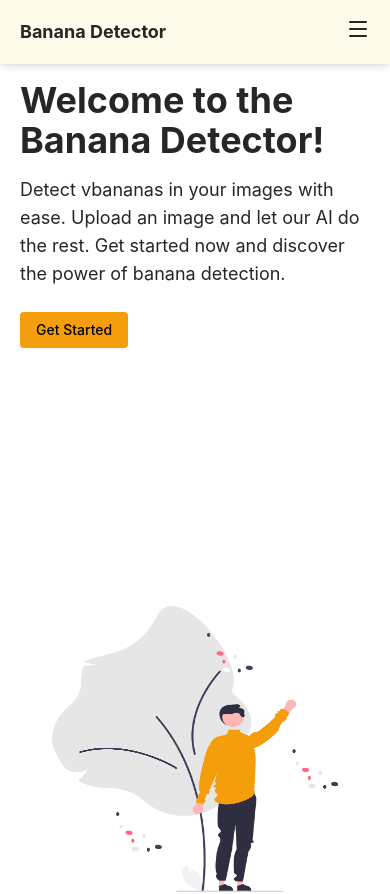
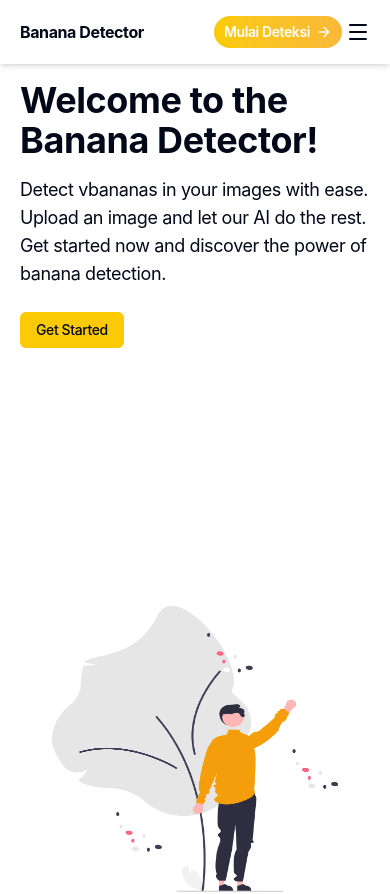
Before and after one commit to Ibrhm1/Banana-Detector, a Next.js app: page / in a window 390 px wide. Shown: the top 894 px of the page. Built offline with nearby package versions, Linux system fonts and the light colour scheme.

Commit message:
feat: create a component navbar and responsive

```diff
--- a/src/components/common/Navbar.tsx
+++ b/src/components/common/Navbar.tsx
@@ -1,8 +1,9 @@
-import { Menu } from 'lucide-react';
+import { ArrowRight, Menu } from 'lucide-react';
 import Link from 'next/link';
 import { usePathname } from 'next/navigation';
 import { HREF_MENU_MAINTANCE, NAVBAR_MENUS } from '~/constants/navbar-constant';
 import { cn } from '~/lib/utils';
+import { Button } from '../ui/button';
 import {
   Sheet,
   SheetContent,
@@ -15,12 +16,29 @@ export default function Navbar() {
   const pathname = usePathname();
 
   return (
-    <nav className="fixed z-50 top-0 left-0 w-full bg-accent shadow-md flex items-center justify-between h-16 px-5 lg:px-20">
+    <nav className="fixed z-50 top-0 left-0 w-full bg-white shadow-md flex items-center justify-between h-16 px-5 md:px-8 lg:px-10">
       <section>
-        <h1 className="font-bold text-lg lg:text-xl">Banana Detector</h1>
+        <Link href={NAVBAR_MENUS[1].href}>
+          <h1 className="font-bold text-base lg:text-xl">Banana Detector</h1>
+        </Link>
       </section>
 
-      <section className="md:hidden">
+      <section className="flex items-center gap-1 md:hidden">
+        <Button
+          asChild
+          variant="default"
+          size="sm"
+          className="rounded-full hover:-translate-y-0.5 hover:shadow-xl transition-all duration-300 bg-linear-to-r from-primary to-chart-2"
+        >
+          <Link
+            href={NAVBAR_MENUS[0].href}
+            className="font-semibold text-white"
+          >
+            Mulai Deteksi
+            <ArrowRight />
+          </Link>
+        </Button>
+
         <Sheet>
           <SheetTrigger>
             <Menu />
@@ -32,34 +50,36 @@ export default function Navbar() {
             </SheetHeader>
 
             <div className="flex flex-col px-4 gap-3">
-              {NAVBAR_MENUS.map((menu, menuIndex) => (
+              {NAVBAR_MENUS.slice(1, NAVBAR_MENUS.length).map(
+                (menu, menuIndex) => (
                   <Link
                     key={menuIndex}
                     href={menu?.href || HREF_MENU_MAINTANCE.maintance.href}
                     className={cn(
-                    'font-normal text-base px-4 py-1 rounded-xl hover:border-b-2 hover:border-primary transition-colors focus:border-b-2 focus:border-primary focus:outline-none',
+                      'font-normal text-base px-4 py-1 hover:border-primary hover:text-chart-2 transition-colors focus:border-b-2 focus:border-primary focus:outline-none',
                       menu.href === pathname
-                      ? 'border-b-2 border-primary font-semibold bg-linear-to-t from-primary/10 to-transparent'
+                        ? 'border-b-2 border-primary font-semibold text-chart-2'
                         : 'text-gray-600'
                     )}
                   >
                     {menu.name}
                   </Link>
-              ))}
+                )
+              )}
             </div>
           </SheetContent>
         </Sheet>
       </section>
 
-      <section className="hidden md:flex gap-3">
-        {NAVBAR_MENUS.map((menu, index) => (
+      <section className="hidden md:flex gap-3 ">
+        {NAVBAR_MENUS.slice(1, NAVBAR_MENUS.length).map((menu, index) => (
           <Link
             key={index}
             href={menu?.href || HREF_MENU_MAINTANCE.maintance.href}
             className={cn(
-              'font-normal text-base rounded-xl px-4 py-1 hover:border-b-2 hover:border-primary transition-colors focus:border-b-2 focus:border-primary focus:outline-none',
+              'font-normal text-base px-4 py-1 hover:border-primary hover:text-chart-2 transition-colors focus:border-b-2 focus:border-primary focus:outline-none',
               menu.href === pathname
-                ? 'border-b-2 border-primary font-semibold bg-linear-to-t from-primary/10 to-transparent'
+                ? 'border-b-2 border-primary font-semibold text-chart-2'
                 : 'text-gray-600'
             )}
           >
@@ -67,6 +87,22 @@ export default function Navbar() {
           </Link>
         ))}
       </section>
+
+      <section className="hidden md:block">
+        <Button
+          asChild
+          variant="default"
+          className="rounded-full hover:-translate-y-0.5 hover:shadow-xl transition-all duration-300 bg-linear-to-r from-primary to-chart-2"
+        >
+          <Link
+            href={NAVBAR_MENUS[0].href}
+            className="font-semibold text-white"
+          >
+            Mulai Deteksi
+            <ArrowRight />
+          </Link>
+        </Button>
+      </section>
     </nav>
   );
 }
--- a/src/components/layouts/LayoutRoot.tsx
+++ b/src/components/layouts/LayoutRoot.tsx
@@ -1,18 +1,7 @@
-import { Geist, Geist_Mono } from 'next/font/google';
 import Footer from '../common/Footer';
 import Navbar from '../common/Navbar';
 import PageHead from '../common/PageHead';
 import LayoutMaintenance from './LayoutMaintenance';
-
-const geistSans = Geist({
-  variable: '--font-geist-sans',
-  subsets: ['latin'],
-});
-
-const geistMono = Geist_Mono({
-  variable: '--font-geist-mono',
-  subsets: ['latin'],
-});
 
 type LayoutRootProps = {
   children: React.ReactNode;
@@ -26,7 +15,7 @@ export default function LayoutRoot({
   mode = 'default',
 }: LayoutRootProps) {
   return (
-    <main className={`${geistSans.variable} ${geistMono.variable} font-sans `}>
+    <main className={`font-sans `}>
       <PageHead title={title} />
 
       <Navbar />
--- a/src/constants/navbar-constant.ts
+++ b/src/constants/navbar-constant.ts
@@ -1,15 +1,24 @@
-export const NAVBAR_MENUS = [
+type NavbarMenuType = {
+  name: string;
+  href: string;
+};
+
+export const NAVBAR_MENUS: NavbarMenuType[] = [
   {
-    name: 'Home',
+    name: 'Deteksi',
+    href: '/deteksi',
+  },
+  {
+    name: 'Beranda',
     href: '/',
   },
   {
-    name: 'Predict',
-    href: '/predict',
+    name: 'Fitur',
+    href: '/fitur',
   },
   {
-    name: 'About',
-    // href: '/about',
+    name: 'Tentang Kami',
+    href: '/tentang-kami',
   },
 ];
 
--- a/src/pages/_document.tsx
+++ b/src/pages/_document.tsx
@@ -1,10 +1,10 @@
-import { Html, Head, Main, NextScript } from "next/document";
+import { Head, Html, Main, NextScript } from 'next/document';
 
 export default function Document() {
   return (
     <Html lang="en">
       <Head />
-      <body className="antialiased">
+      <body className="antialiased font-sans">
         <Main />
         <NextScript />
       </body>
--- a/src/pages/predict/index.tsx
+++ /dev/null
@@ -1,14 +0,0 @@
-import LayoutRoot from '~/components/layouts/LayoutRoot';
-import { Button } from '~/components/ui/button';
-
-export default function Predict() {
-  return (
-    <LayoutRoot title="Home" mode="maintenance">
-      <main className="min-h-screen flex flex-col items-center justify-center bg-gray-300">
-        <h1>Hello, Banana Detector!</h1>
-
-        <Button onClick={() => alert('Anjay')}>Click me</Button>
-      </main>
-    </LayoutRoot>
-  );
-}
--- a/src/styles/globals.css
+++ b/src/styles/globals.css
@@ -6,202 +6,182 @@
 @custom-variant dark (&:is(.dark *));
 
 :root {
-  --background: oklch(1 0 0);
-  --foreground: oklch(0.2686 0 0);
+  --background: oklch(0.9891 0.0132 102.0083);
+  --foreground: oklch(0.1363 0.0364 259.201);
   --card: oklch(1 0 0);
-  --card-foreground: oklch(0.2686 0 0);
+  --card-foreground: oklch(0.1363 0.0364 259.201);
   --popover: oklch(1 0 0);
-  --popover-foreground: oklch(0.2686 0 0);
-  --primary: oklch(0.7686 0.1647 70.0804);
-  --primary-foreground: oklch(0 0 0);
-  --secondary: oklch(0.967 0.0029 264.5419);
-  --secondary-foreground: oklch(0.4461 0.0263 256.8018);
-  --muted: oklch(0.9846 0.0017 247.8389);
-  --muted-foreground: oklch(0.551 0.0234 264.3637);
-  --accent: oklch(0.9869 0.0214 95.2774);
-  --accent-foreground: oklch(0.4732 0.1247 46.2007);
+  --popover-foreground: oklch(0.1363 0.0364 259.201);
+  --primary: oklch(0.8574 0.1748 90.9079);
+  --primary-foreground: oklch(0.1363 0.0364 259.201);
+  --secondary: oklch(0.9501 0.0769 95.5327);
+  --secondary-foreground: oklch(0.1363 0.0364 259.201);
+  --muted: oklch(0.9652 0.0517 95.2719);
+  --muted-foreground: oklch(0.4387 0.1968 263.2741);
+  --accent: oklch(0.919 0.1225 95.5598);
+  --accent-foreground: oklch(0.1363 0.0364 259.201);
   --destructive: oklch(0.6368 0.2078 25.3313);
-  --destructive-foreground: oklch(1 0 0);
-  --border: oklch(0.9276 0.0058 264.5313);
-  --input: oklch(0.9276 0.0058 264.5313);
-  --ring: oklch(0.7686 0.1647 70.0804);
-  --chart-1: oklch(0.7686 0.1647 70.0804);
-  --chart-2: oklch(0.6658 0.1574 58.3183);
-  --chart-3: oklch(0.5553 0.1455 48.9975);
-  --chart-4: oklch(0.4732 0.1247 46.2007);
-  --chart-5: oklch(0.4137 0.1054 45.9038);
-  --sidebar: oklch(0.9846 0.0017 247.8389);
-  --sidebar-foreground: oklch(0.2686 0 0);
-  --sidebar-primary: oklch(0.7686 0.1647 70.0804);
-  --sidebar-primary-foreground: oklch(1 0 0);
-  --sidebar-accent: oklch(0.9869 0.0214 95.2774);
-  --sidebar-accent-foreground: oklch(0.4732 0.1247 46.2007);
-  --sidebar-border: oklch(0.9276 0.0058 264.5313);
-  --sidebar-ring: oklch(0.7686 0.1647 70.0804);
-  --font-sans: Inter, sans-serif;
-  --font-serif: Source Serif 4, serif;
-  --font-mono: JetBrains Mono, monospace;
-  --radius: 0.375rem;
+  --destructive-foreground: oklch(0.9851 0 0);
+  --border: oklch(0.9349 0.1006 96.2584);
+  --input: oklch(0.9652 0.0517 95.2719);
+  --ring: oklch(0.8574 0.1748 90.9079);
+  --chart-1: oklch(0.9549 0.195 109.5869);
+  --chart-2: oklch(0.8254 0.1545 79.8562);
+  --chart-3: oklch(0.6934 0.1943 45.7058);
+  --chart-4: oklch(0.5501 0.1882 35.4738);
+  --chart-5: oklch(0.4224 0.1708 28.909);
+  --sidebar: oklch(0.9765 0.0371 97.0718);
+  --sidebar-foreground: oklch(0.1363 0.0364 259.201);
+  --sidebar-primary: oklch(0.8794 0.1668 93.7051);
+  --sidebar-primary-foreground: oklch(0.1363 0.0364 259.201);
+  --sidebar-accent: oklch(0.9349 0.1006 96.2584);
+  --sidebar-accent-foreground: oklch(0.1363 0.0364 259.201);
+  --sidebar-border: oklch(0.9501 0.0769 95.5327);
+  --sidebar-ring: oklch(0.8574 0.1748 90.9079);
+  --font-sans: 'Inter', sans-serif;
+  --font-serif: 'Playfair Display', serif;
+  --font-mono: 'Fira Code', monospace;
+  --radius: 0.5rem;
   --shadow-x: 0px;
-  --shadow-y: 4px;
-  --shadow-blur: 8px;
-  --shadow-spread: -1px;
+  --shadow-y: 2px;
+  --shadow-blur: 0.5rem;
+  --shadow-spread: 0;
   --shadow-opacity: 0.1;
-  --shadow-color: hsl(0 0% 0%);
-  --shadow-2xs: 0px 4px 8px -1px hsl(0 0% 0% / 0.05);
-  --shadow-xs: 0px 4px 8px -1px hsl(0 0% 0% / 0.05);
-  --shadow-sm: 0px 4px 8px -1px hsl(0 0% 0% / 0.1),
-    0px 1px 2px -2px hsl(0 0% 0% / 0.1);
-  --shadow: 0px 4px 8px -1px hsl(0 0% 0% / 0.1),
-    0px 1px 2px -2px hsl(0 0% 0% / 0.1);
-  --shadow-md: 0px 4px 8px -1px hsl(0 0% 0% / 0.1),
-    0px 2px 4px -2px hsl(0 0% 0% / 0.1);
-  --shadow-lg: 0px 4px 8px -1px hsl(0 0% 0% / 0.1),
-    0px 4px 6px -2px hsl(0 0% 0% / 0.1);
-  --shadow-xl: 0px 4px 8px -1px hsl(0 0% 0% / 0.1),
-    0px 8px 10px -2px hsl(0 0% 0% / 0.1);
-  --shadow-2xl: 0px 4px 8px -1px hsl(0 0% 0% / 0.25);
-  --tracking-normal: 0em;
+  --shadow-color: #000000;
+  --shadow-2xs: 0px 2px 0.5rem 0 hsl(0 0% 0% / 0.05);
+  --shadow-xs: 0px 2px 0.5rem 0 hsl(0 0% 0% / 0.05);
+  --shadow-sm: 0px 2px 0.5rem 0 hsl(0 0% 0% / 0.1),
+    0px 1px 2px -1px hsl(0 0% 0% / 0.1);
+  --shadow: 0px 2px 0.5rem 0 hsl(0 0% 0% / 0.1),
+    0px 1px 2px -1px hsl(0 0% 0% / 0.1);
+  --shadow-md: 0px 2px 0.5rem 0 hsl(0 0% 0% / 0.1),
+    0px 2px 4px -1px hsl(0 0% 0% / 0.1);
+  --shadow-lg: 0px 2px 0.5rem 0 hsl(0 0% 0% / 0.1),
+    0px 4px 6px -1px hsl(0 0% 0% / 0.1);
+  --shadow-xl: 0px 2px 0.5rem 0 hsl(0 0% 0% / 0.1),
+    0px 8px 10px -1px hsl(0 0% 0% / 0.1);
+  --shadow-2xl: 0px 2px 0.5rem 0 hsl(0 0% 0% / 0.25);
+  --tracking-normal: -0.025em;
   --spacing: 0.25rem;
-  --shadow-offset-x: 0px;
-  --shadow-offset-y: 4px;
-  --letter-spacing: 0em;
+}
+
+.dark {
+  --background: oklch(0.1363 0.0364 259.201);
+  --foreground: oklch(0.9851 0 0);
+  --card: oklch(0.1363 0.0364 259.201);
+  --card-foreground: oklch(0.9851 0 0);
+  --popover: oklch(0.1363 0.0364 259.201);
+  --popover-foreground: oklch(0.9851 0 0);
+  --primary: oklch(0.8574 0.1748 90.9079);
+  --primary-foreground: oklch(0.1363 0.0364 259.201);
+  --secondary: oklch(0.4416 0.0895 93.0079);
+  --secondary-foreground: oklch(0.9851 0 0);
+  --muted: oklch(0.2319 0.0884 263.3392);
+  --muted-foreground: oklch(0.5967 0.1906 264.2135);
+  --accent: oklch(0.588 0.1197 91.2614);
+  --accent-foreground: oklch(0.9851 0 0);
+  --destructive: oklch(0.6368 0.2078 25.3313);
+  --destructive-foreground: oklch(0.9851 0 0);
+  --border: oklch(0.2319 0.0884 263.3392);
+  --input: oklch(0.2776 0.1118 263.218);
+  --ring: oklch(0.8574 0.1748 90.9079);
+  --chart-1: oklch(0.9549 0.195 109.5869);
+  --chart-2: oklch(0.8254 0.1545 79.8562);
+  --chart-3: oklch(0.6934 0.1943 45.7058);
+  --chart-4: oklch(0.5501 0.1882 35.4738);
+  --chart-5: oklch(0.4224 0.1708 28.909);
+  --sidebar: oklch(0.1669 0.0548 262.2568);
+  --sidebar-foreground: oklch(0.9851 0 0);
+  --sidebar-primary: oklch(0.7928 0.1617 91.1075);
+  --sidebar-primary-foreground: oklch(0.1363 0.0364 259.201);
+  --sidebar-accent: oklch(0.5167 0.105 91.6221);
+  --sidebar-accent-foreground: oklch(0.9851 0 0);
+  --sidebar-border: oklch(0.205 0.0736 263.2873);
+  --sidebar-ring: oklch(0.8574 0.1748 90.9079);
+  --font-sans: 'Inter', sans-serif;
+  --font-serif: 'Playfair Display', serif;
+  --font-mono: 'Fira Code', monospace;
+  --radius: 0.5rem;
+  --shadow-x: 0px;
+  --shadow-y: 2px;
+  --shadow-blur: 0.5rem;
+  --shadow-spread: 0;
+  --shadow-opacity: 0.3;
+  --shadow-color: #000000;
+  --shadow-2xs: 0px 2px 0.5rem 0 hsl(0 0% 0% / 0.15);
+  --shadow-xs: 0px 2px 0.5rem 0 hsl(0 0% 0% / 0.15);
+  --shadow-sm: 0px 2px 0.5rem 0 hsl(0 0% 0% / 0.3),
+    0px 1px 2px -1px hsl(0 0% 0% / 0.3);
+  --shadow: 0px 2px 0.5rem 0 hsl(0 0% 0% / 0.3),
+    0px 1px 2px -1px hsl(0 0% 0% / 0.3);
+  --shadow-md: 0px 2px 0.5rem 0 hsl(0 0% 0% / 0.3),
+    0px 2px 4px -1px hsl(0 0% 0% / 0.3);
+  --shadow-lg: 0px 2px 0.5rem 0 hsl(0 0% 0% / 0.3),
+    0px 4px 6px -1px hsl(0 0% 0% / 0.3);
+  --shadow-xl: 0px 2px 0.5rem 0 hsl(0 0% 0% / 0.3),
+    0px 8px 10px -1px hsl(0 0% 0% / 0.3);
+  --shadow-2xl: 0px 2px 0.5rem 0 hsl(0 0% 0% / 0.75);
 }
 
 @theme inline {
   --color-background: var(--background);
   --color-foreground: var(--foreground);
-  --font-sans: Inter, sans-serif;
-  --font-mono: JetBrains Mono, monospace;
+  --color-card: var(--card);
+  --color-card-foreground: var(--card-foreground);
+  --color-popover: var(--popover);
+  --color-popover-foreground: var(--popover-foreground);
+  --color-primary: var(--primary);
+  --color-primary-foreground: var(--primary-foreground);
+  --color-secondary: var(--secondary);
+  --color-secondary-foreground: var(--secondary-foreground);
+  --color-muted: var(--muted);
+  --color-muted-foreground: var(--muted-foreground);
+  --color-accent: var(--accent);
+  --color-accent-foreground: var(--accent-foreground);
+  --color-destructive: var(--destructive);
+  --color-destructive-foreground: var(--destructive-foreground);
+  --color-border: var(--border);
+  --color-input: var(--input);
+  --color-ring: var(--ring);
+  --color-chart-1: var(--chart-1);
+  --color-chart-2: var(--chart-2);
+  --color-chart-3: var(--chart-3);
+  --color-chart-4: var(--chart-4);
+  --color-chart-5: var(--chart-5);
+  --color-sidebar: var(--sidebar);
+  --color-sidebar-foreground: var(--sidebar-foreground);
+  --color-sidebar-primary: var(--sidebar-primary);
+  --color-sidebar-primary-foreground: var(--sidebar-primary-foreground);
+  --color-sidebar-accent: var(--sidebar-accent);
+  --color-sidebar-accent-foreground: var(--sidebar-accent-foreground);
+  --color-sidebar-border: var(--sidebar-border);
   --color-sidebar-ring: var(--sidebar-ring);
-  --color-sidebar-border: var(--sidebar-border);
-  --color-sidebar-accent-foreground: var(--sidebar-accent-foreground);
-  --color-sidebar-accent: var(--sidebar-accent);
-  --color-sidebar-primary-foreground: var(--sidebar-primary-foreground);
-  --color-sidebar-primary: var(--sidebar-primary);
-  --color-sidebar-foreground: var(--sidebar-foreground);
-  --color-sidebar: var(--sidebar);
-  --color-chart-5: var(--chart-5);
-  --color-chart-4: var(--chart-4);
-  --color-chart-3: var(--chart-3);
-  --color-chart-2: var(--chart-2);
-  --color-chart-1: var(--chart-1);
-  --color-ring: var(--ring);
-  --color-input: var(--input);
-  --color-border: var(--border);
-  --color-destructive: var(--destructive);
-  --color-accent-foreground: var(--accent-foreground);
-  --color-accent: var(--accent);
-  --color-muted-foreground: var(--muted-foreground);
-  --color-muted: var(--muted);
-  --color-secondary-foreground: var(--secondary-foreground);
-  --color-secondary: var(--secondary);
-  --color-primary-foreground: var(--primary-foreground);
-  --color-primary: var(--primary);
-  --color-popover-foreground: var(--popover-foreground);
-  --color-popover: var(--popover);
-  --color-card-foreground: var(--card-foreground);
-  --color-card: var(--card);
+
+  --font-sans: var(--font-sans);
+  --font-mono: var(--font-mono);
+  --font-serif: var(--font-serif);
+
   --radius-sm: calc(var(--radius) - 4px);
   --radius-md: calc(var(--radius) - 2px);
   --radius-lg: var(--radius);
   --radius-xl: calc(var(--radius) + 4px);
-  --font-serif: Source Serif 4, serif;
-  --radius: 0.375rem;
+
+  --shadow-2xs: var(--shadow-2xs);
+  --shadow-xs: var(--shadow-xs);
+  --shadow-sm: var(--shadow-sm);
+  --shadow: var(--shadow);
+  --shadow-md: var(--shadow-md);
+  --shadow-lg: var(--shadow-lg);
+  --shadow-xl: var(--shadow-xl);
+  --shadow-2xl: var(--shadow-2xl);
+
   --tracking-tighter: calc(var(--tracking-normal) - 0.05em);
   --tracking-tight: calc(var(--tracking-normal) - 0.025em);
+  --tracking-normal: var(--tracking-normal);
   --tracking-wide: calc(var(--tracking-normal) + 0.025em);
   --tracking-wider: calc(var(--tracking-normal) + 0.05em);
   --tracking-widest: calc(var(--tracking-normal) + 0.1em);
-  --tracking-normal: var(--tracking-normal);
-  --shadow-2xl: var(--shadow-2xl);
-  --shadow-xl: var(--shadow-xl);
-  --shadow-lg: var(--shadow-lg);
-  --shadow-md: var(--shadow-md);
-  --shadow: var(--shadow);
-  --shadow-sm: var(--shadow-sm);
-  --shadow-xs: var(--shadow-xs);
-  --shadow-2xs: var(--shadow-2xs);
-  --spacing: var(--spacing);
-  --letter-spacing: var(--letter-spacing);
-  --shadow-offset-y: var(--shadow-offset-y);
-  --shadow-offset-x: var(--shadow-offset-x);
-  --shadow-spread: var(--shadow-spread);
-  --shadow-blur: var(--shadow-blur);
-  --shadow-opacity: var(--shadow-opacity);
-  --color-shadow-color: var(--shadow-color);
-  --color-destructive-foreground: var(--destructive-foreground);
 }
-
-/*
----break---
-*/
-
-.dark {
-  --background: oklch(0.2046 0 0);
-  --foreground: oklch(0.9219 0 0);
-  --card: oklch(0.2686 0 0);
-  --card-foreground: oklch(0.9219 0 0);
-  --popover: oklch(0.2686 0 0);
-  --popover-foreground: oklch(0.9219 0 0);
-  --primary: oklch(0.7686 0.1647 70.0804);
-  --primary-foreground: oklch(0 0 0);
-  --secondary: oklch(0.2686 0 0);
-  --secondary-foreground: oklch(0.9219 0 0);
-  --muted: oklch(0.2393 0 0);
-  --muted-foreground: oklch(0.7155 0 0);
-  --accent: oklch(0.4732 0.1247 46.2007);
-  --accent-foreground: oklch(0.9243 0.1151 95.7459);
-  --destructive: oklch(0.6368 0.2078 25.3313);
-  --destructive-foreground: oklch(1 0 0);
-  --border: oklch(0.3715 0 0);
-  --input: oklch(0.3715 0 0);
-  --ring: oklch(0.7686 0.1647 70.0804);
-  --chart-1: oklch(0.8369 0.1644 84.4286);
-  --chart-2: oklch(0.6658 0.1574 58.3183);
-  --chart-3: oklch(0.4732 0.1247 46.2007);
-  --chart-4: oklch(0.5553 0.1455 48.9975);
-  --chart-5: oklch(0.4732 0.1247 46.2007);
-  --sidebar: oklch(0.1684 0 0);
-  --sidebar-foreground: oklch(0.9219 0 0);
-  --sidebar-primary: oklch(0.7686 0.1647 70.0804);
-  --sidebar-primary-foreground: oklch(1 0 0);
-  --sidebar-accent: oklch(0.4732 0.1247 46.2007);
-  --sidebar-accent-foreground: oklch(0.9243 0.1151 95.7459);
-  --sidebar-border: oklch(0.3715 0 0);
-  --sidebar-ring: oklch(0.7686 0.1647 70.0804);
-  --font-sans: Inter, sans-serif;
-  --font-serif: Source Serif 4, serif;
-  --font-mono: JetBrains Mono, monospace;
-  --radius: 0.375rem;
-  --shadow-x: 0px;
-  --shadow-y: 4px;
-  --shadow-blur: 8px;
-  --shadow-spread: -1px;
-  --shadow-opacity: 0.1;
-  --shadow-color: hsl(0 0% 0%);
-  --shadow-2xs: 0px 4px 8px -1px hsl(0 0% 0% / 0.05);
-  --shadow-xs: 0px 4px 8px -1px hsl(0 0% 0% / 0.05);
-  --shadow-sm: 0px 4px 8px -1px hsl(0 0% 0% / 0.1),
-    0px 1px 2px -2px hsl(0 0% 0% / 0.1);
-  --shadow: 0px 4px 8px -1px hsl(0 0% 0% / 0.1),
-    0px 1px 2px -2px hsl(0 0% 0% / 0.1);
-  --shadow-md: 0px 4px 8px -1px hsl(0 0% 0% / 0.1),
-    0px 2px 4px -2px hsl(0 0% 0% / 0.1);
-  --shadow-lg: 0px 4px 8px -1px hsl(0 0% 0% / 0.1),
-    0px 4px 6px -2px hsl(0 0% 0% / 0.1);
-  --shadow-xl: 0px 4px 8px -1px hsl(0 0% 0% / 0.1),
-    0px 8px 10px -2px hsl(0 0% 0% / 0.1);
-  --shadow-2xl: 0px 4px 8px -1px hsl(0 0% 0% / 0.25);
-  --shadow-offset-x: 0px;
-  --shadow-offset-y: 4px;
-  --letter-spacing: 0em;
-  --spacing: 0.25rem;
-}
-
-/*
----break---
-*/
 
 /*
 @media (prefers-color-scheme: dark) {
@@ -213,9 +193,10 @@
 */
 
 body {
-  background: var(--background);
+  background: white;
   color: var(--foreground);
-  font-family: Arial, Helvetica, sans-serif;
+  /* font-family: Arial, Helvetica, sans-serif; */
+  letter-spacing: var(--tracking-normal);
 }
 
 /*
@@ -226,8 +207,4 @@ body {
   * {
     @apply border-border outline-ring/50;
   }
-  body {
-    @apply bg-background text-foreground;
-    letter-spacing: var(--tracking-normal);
-  }
 }
```
Lines whose indentation alone changed are shown as unchanged.
